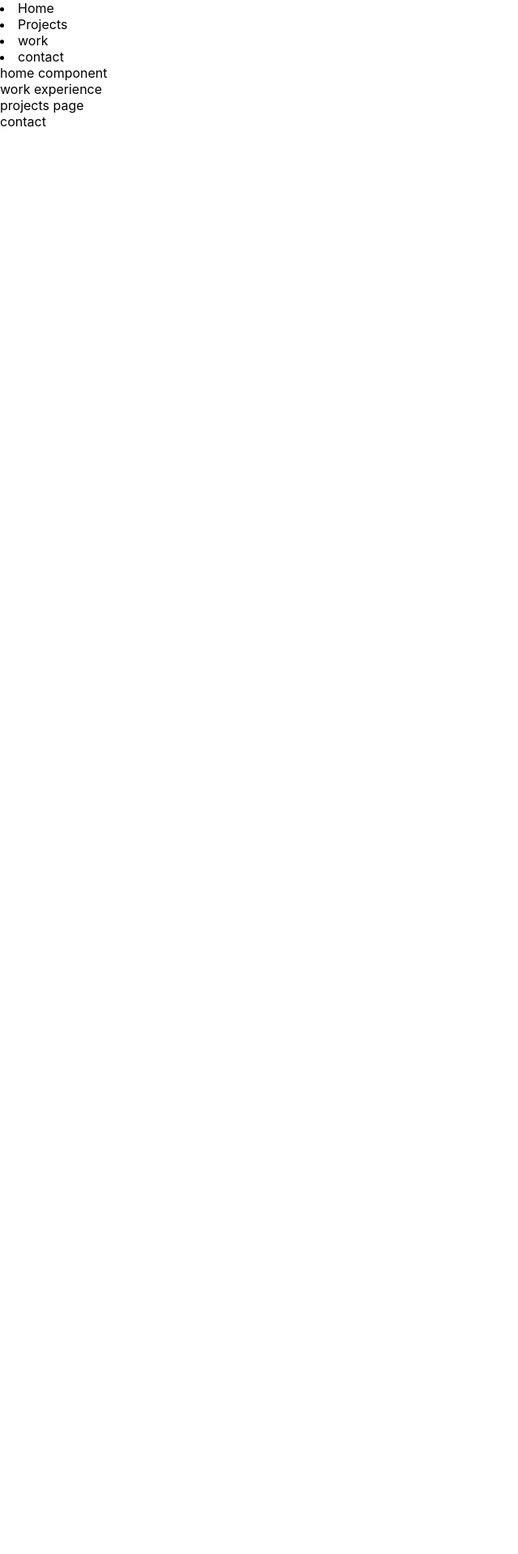
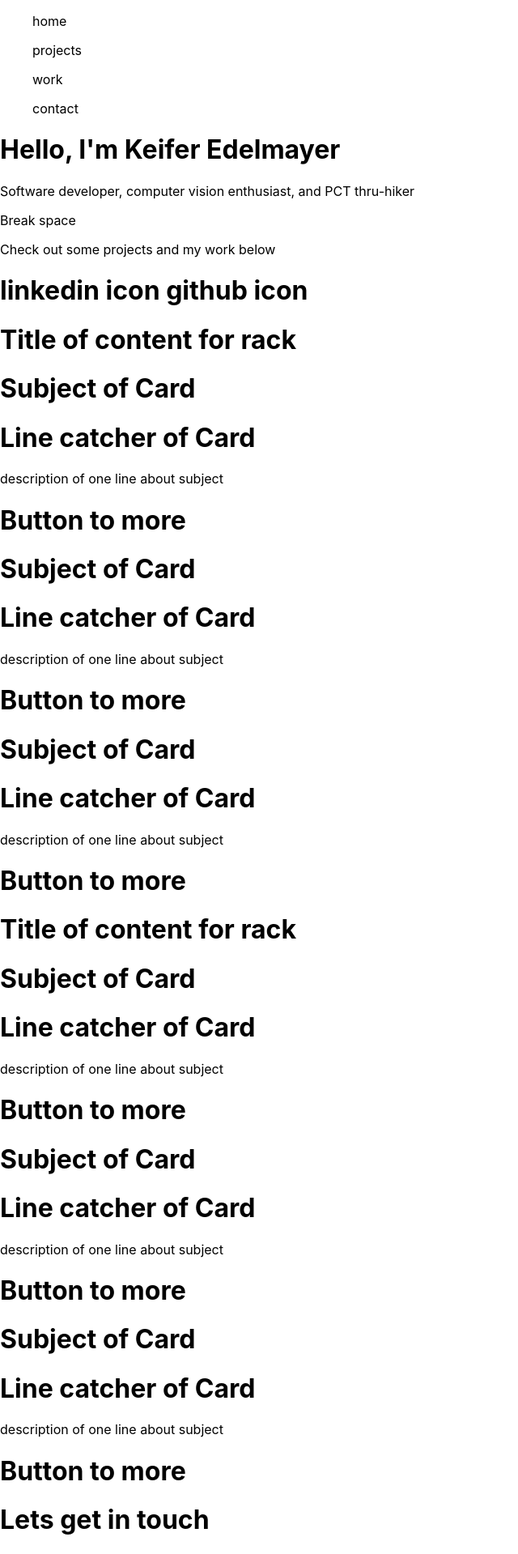
Before and after one commit to KeiferE/Csc-Portfolio-Website, a React (Create React App) app in the folder csc-portfolio/: page / in a window 1280 px wide. Shown: the top 1919 px of the page at 81% size, without its empty margins (0-640 px from the left). Before the commit the page ends 800 px from the top, so only its background shows below. Built offline with nearby package versions, Linux system fonts and the light colour scheme.

Commit message:
added all basic components and placeholder for now. Add chakra to project and flush out proper placement next

```diff
--- a/csc-portfolio/src/App.js
+++ b/csc-portfolio/src/App.js
@@ -2,6 +2,7 @@ import React, { Component } from 'react';
 // import logo from './logo.svg';
 // import headshot from './headshot.jpg';
 import './App.css';
+import { FixedNav, Home, CardRack, Contact } from './components/'
 // import Sidebar from './components/sidebar';
 // import './components/css/Sidebar.css';
 
@@ -31,16 +32,11 @@ class App extends Component {
     return (
 
       <div>
-        <nav>
-          <li>Home</li>
-          <li>Projects</li>
-          <li>work</li>
-          <li>contact</li>
-        </nav>
-        <div>home component</div>
-        <div>work experience</div>
-        <div>projects page</div>
-        <div>contact</div>
+        <FixedNav/>
+        <Home/>
+        <CardRack/>
+        <CardRack/>
+        <Contact/>
       </div>
     )
   }
--- /dev/null
+++ b/csc-portfolio/src/components/Card.jsx
@@ -0,0 +1,14 @@
+import React, { Component } from "react";
+
+export default class Card extends Component {
+  render() {
+    return (
+      <div>
+        <h1>Subject of Card</h1>
+        <h1>Line catcher of Card</h1>
+        <p>description of one line about subject</p>
+        <h1>Button to more</h1>
+      </div>
+    );
+  }
+}
--- /dev/null
+++ b/csc-portfolio/src/components/CardRack.jsx
@@ -0,0 +1,15 @@
+import React, { Component } from "react";
+import { Card } from './'
+
+export default class CardRack extends Component {
+  render() {
+    return (
+      <div>
+        <h1>Title of content for rack</h1>
+        <Card/>
+        <Card/>
+        <Card/>
+      </div>
+    );
+  }
+}
--- /dev/null
+++ b/csc-portfolio/src/components/Contact.jsx
@@ -0,0 +1,19 @@
+import React, { Component } from "react";
+
+export default class Contact extends Component {
+  render() {
+    return (
+      <div>
+        <div>
+          <h1>Lets get in touch</h1>
+          <p>If you want to reach me, email or a linkedin message is best</p>
+        </div>
+        <div>Break space</div>
+        <div>
+          <p>email</p>
+          <h1>linkedin icon github icon</h1>
+        </div>
+      </div>
+    );
+  }
+}
--- /dev/null
+++ b/csc-portfolio/src/components/FixedNav.jsx
@@ -0,0 +1,14 @@
+import React, { Component } from "react";
+
+export default class FixedNav extends Component {
+  render() {
+    return (
+      <div>
+        <ul>home</ul>
+        <ul>projects</ul>
+        <ul>work</ul>
+        <ul>contact</ul>
+      </div>
+    );
+  }
+}
--- /dev/null
+++ b/csc-portfolio/src/components/Home.jsx
@@ -0,0 +1,21 @@
+import React, { Component } from "react";
+
+export default class Home extends Component {
+  render() {
+    return (
+      <div>
+        <div>
+          <h1>Hello, I'm Keifer Edelmayer</h1>
+          <p>
+            Software developer, computer vision enthusiast, and PCT thru-hiker
+          </p>
+        </div>
+        <div>Break space</div>
+        <div>
+          <p>Check out some projects and my work below</p>
+          <h1>linkedin icon github icon</h1>
+        </div>
+      </div>
+    );
+  }
+}
--- /dev/null
+++ b/csc-portfolio/src/components/css/FixedNav.css
@@ -0,0 +1,3 @@
+#navbar {
+    display: flex;
+}
--- /dev/null
+++ b/csc-portfolio/src/components/index.js
@@ -0,0 +1,5 @@
+export { default as FixedNav } from "./FixedNav";
+export { default as Home } from "./Home";
+export { default as CardRack } from './CardRack'
+export { default as Card } from './Card'
+export { default as Contact } from './Contact'
```
Also changed, not shown: 1 other file (tests, documents, lock files or other folders).
